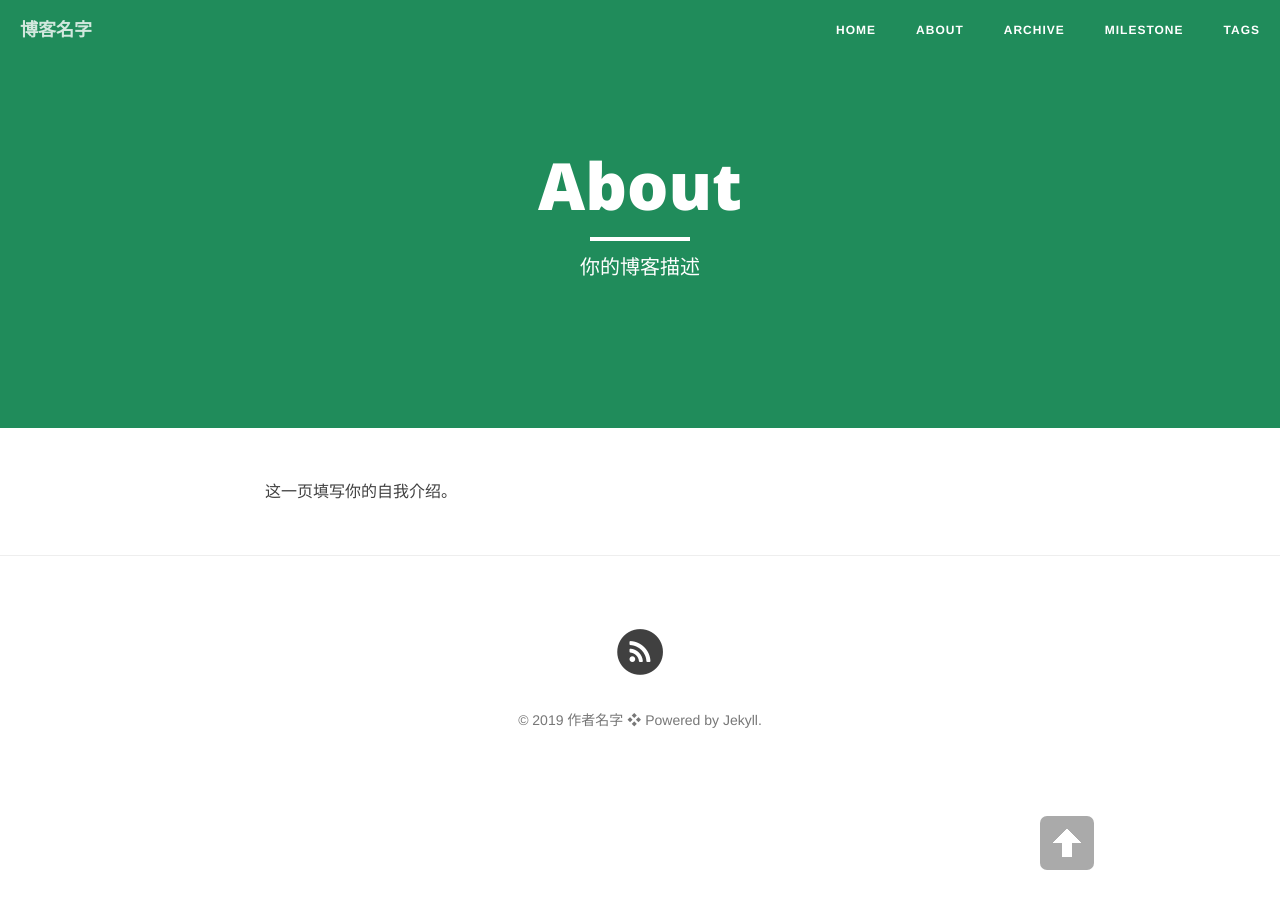
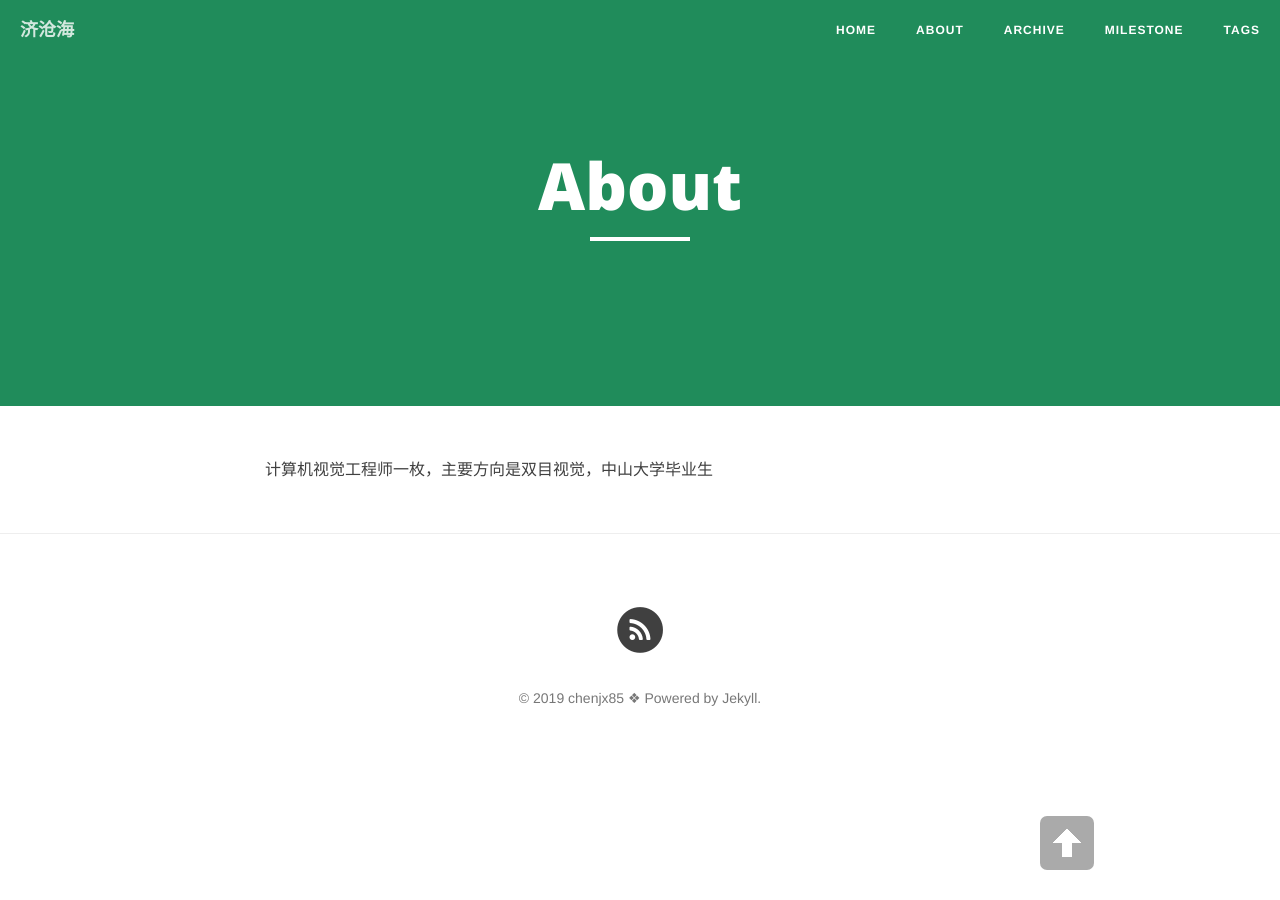
Before and after one commit to chenjx85/chenjx85.github.io, a Jekyll site: the page built from about.md, in a window 1280 px wide. Built offline with Jekyll 4.4.1, drawn with Linux system fonts in a browser that asks for light colours; nearby versions of some CDN libraries.

Commit message:
第三次更新，应该没问题

```diff
--- a/CNAME
+++ /dev/null
@@ -1 +0,0 @@
-cnfeat.com
--- a/_config.yml
+++ b/_config.yml
@@ -1,16 +1,16 @@
 # Site settings
-title: 博客名字 # 你的博客名字，可以定义修订
-header-img: "img/green.jpg"
+title: 济沧海 # 你的博客名字，可以定义修订
+header-img: "img/blue.jpg"
 tagline: "cn"
 description: "这是我的博客"  # 一句话描述你的博客
 baseurl: ""
-url: "http://cnfeat"  # 此处填写你的博客地址
+url: "https://chenjx85.github.io"  # 此处填写你的博客地址
 
 # About/contact
 owner:
-  name: "作者名字" # 填写作者信息：名字
-  email: X@gmail.com # 填写作者信息：邮箱
-  bio: "你的博客描述" # 填写作者信息：博客描述
+  name: "chenjx85" # 填写作者信息：名字
+  email: chenjxworking@gmail.com # 填写作者信息：邮箱
+  bio: "计算机视觉工程师一枚，主要方向是双目视觉，中山大学毕业生" # 填写作者信息：博客描述
 
 # Data
 gavatar: img/favicon.png # 浏览器地址栏小图标，可自定义更改
@@ -43,8 +43,8 @@ defaults:
       type: "posts"
     values:
       layout: "post"
-      author: "你的名字" # 你的名字
-      header-img: "img/green.jpg" # We don't want posts without a header image, that whould mean white on white
+      author: "chenjx85" # 你的名字
+      header-img: "img/blue.jpg" # We don't want posts without a header image, that whould mean white on white
 
 # Comments
 comments :
--- a/about.md
+++ b/about.md
@@ -1,8 +1,8 @@
 ---
 layout: page
 title: "About"
-description: "你的博客描述 "
+description: ""
 header-img: "img/green.jpg"
 ---
 
-这一页填写你的自我介绍。
+计算机视觉工程师一枚，主要方向是双目视觉，中山大学毕业生
```
Also changed, not shown: archive.md (+1 -1 lines).
